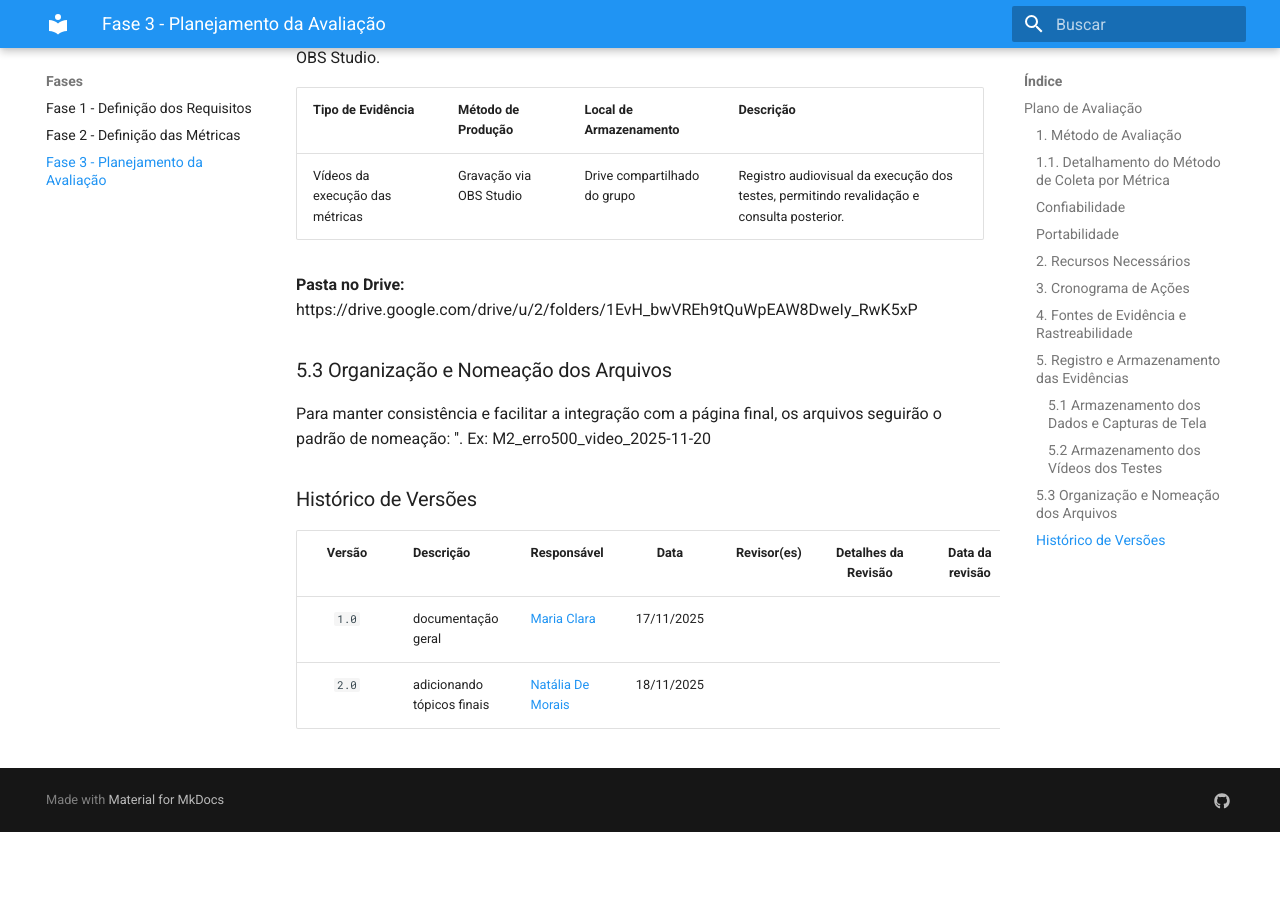
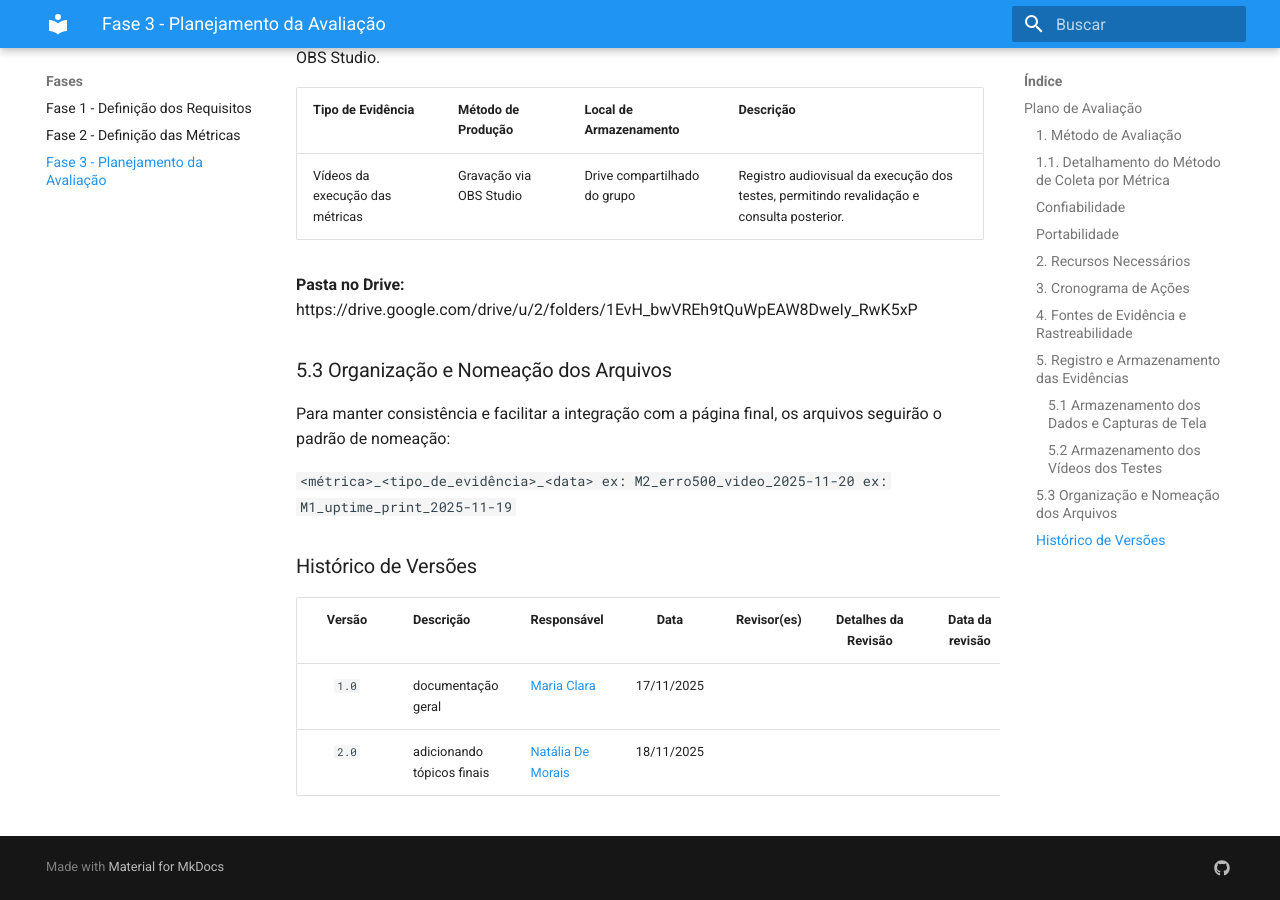
Before and after one commit to FCTE-Qualidade-de-Software-1/2025-2_T02_FRANCES-ALLEN, an MkDocs documentation site: the page built from docs/fase3.md, in a window 1280 px wide and 900 px high, scrolled down 5360 px. Built offline with MkDocs 1.6.1 and Material for MkDocs 9.7.7, drawn with Linux system fonts in a browser that asks for light colours; before the commit the page ends 6192 px from its top, so only the background shows below that.

Commit message:
Update fase3.md

````diff
--- a/docs/fase3.md
+++ b/docs/fase3.md
@@ -106,7 +106,13 @@ https://drive.google.com/drive/u/2/folders/1EvH_bwVREh9tQuWpEAW8DweIy_RwK5xP
 
 ### 5.3 Organização e Nomeação dos Arquivos
 
-Para manter consistência e facilitar a integração com a página final, os arquivos seguirão o padrão de nomeação: '<métrica><tipo_de_evidência><data>'. Ex: M2_erro500_video_2025-11-20
+Para manter consistência e facilitar a integração com a página final, os arquivos seguirão o padrão de nomeação:
+
+ ```
+    <métrica>_<tipo_de_evidência>_<data>
+    ex: M2_erro500_video_2025-11-20
+    ex: M1_uptime_print_2025-11-19
+ ```
 
 
 ### Histórico de Versões
````
